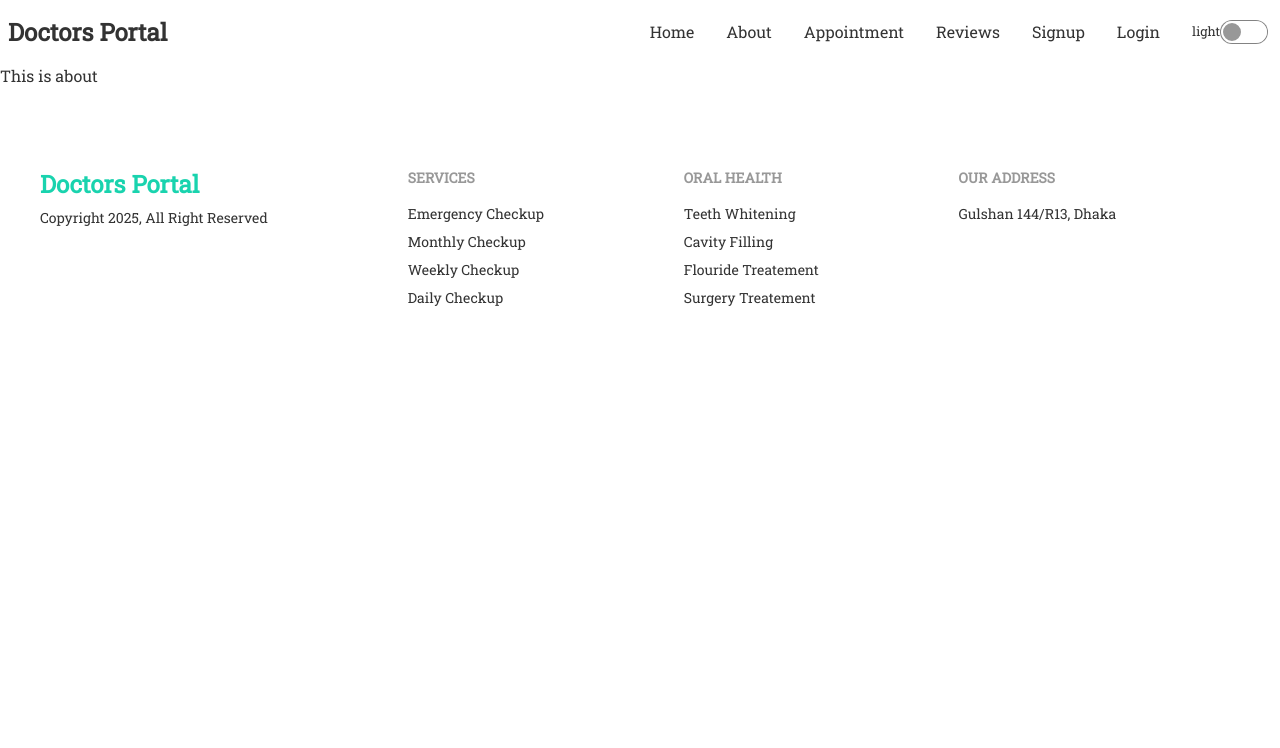
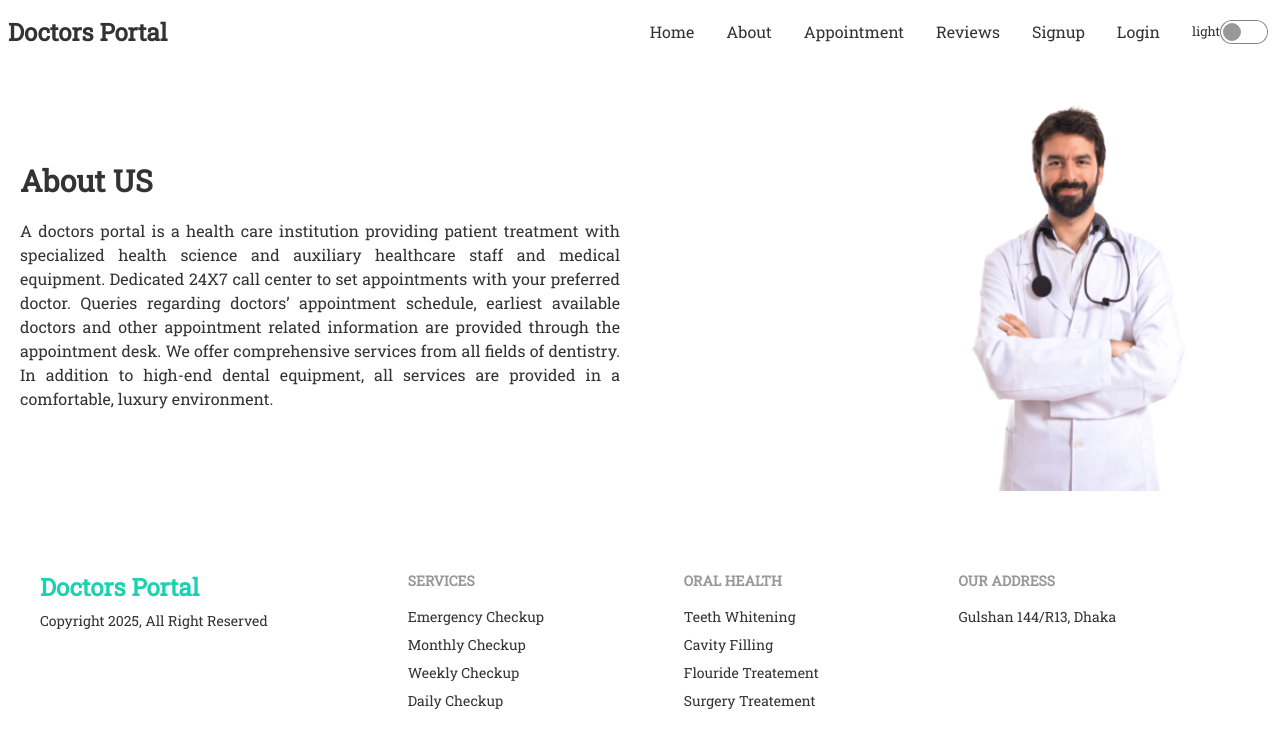
Before and after one commit to yeasinbinali/doctor-portal, a React (Create React App) app: page /about in a window 1280 px wide. Shown: the top 748 px of the page. Built offline with nearby package versions, Linux system fonts and the light colour scheme; no server answers; a web font is replaced by a local one.

Commit message:
about section added

```diff
--- a/src/pages/About/About.js
+++ b/src/pages/About/About.js
@@ -1,11 +1,28 @@
-import React from 'react';
+import React from "react";
+import doctor from "../../assets/images/doctor.png";
 
 const About = () => {
-    return (
-        <div>
-            <h2>This is about</h2>
-        </div>
-    );
+  return (
+    <div className='lg:flex justify-between items-center'>
+      <div className='lg:w-1/2 p-5'>
+        <h2 className="text-3xl font-bold my-5">About US</h2>
+        <p className='text-justify'>
+          A doctors portal is a health care institution providing patient
+          treatment with specialized health science and auxiliary healthcare
+          staff and medical equipment. Dedicated 24X7 call center to set
+          appointments with your preferred doctor. Queries regarding doctors’
+          appointment schedule, earliest available doctors and other appointment
+          related information are provided through the appointment desk. We
+          offer comprehensive services from all fields of dentistry. In addition
+          to high-end dental equipment, all services are provided in a
+          comfortable, luxury environment.
+        </p>
+      </div>
+      <div className='lg:w-1/3'>
+          <img src={doctor} alt='' />
+      </div>
+    </div>
+  );
 };
 
 export default About;
```
